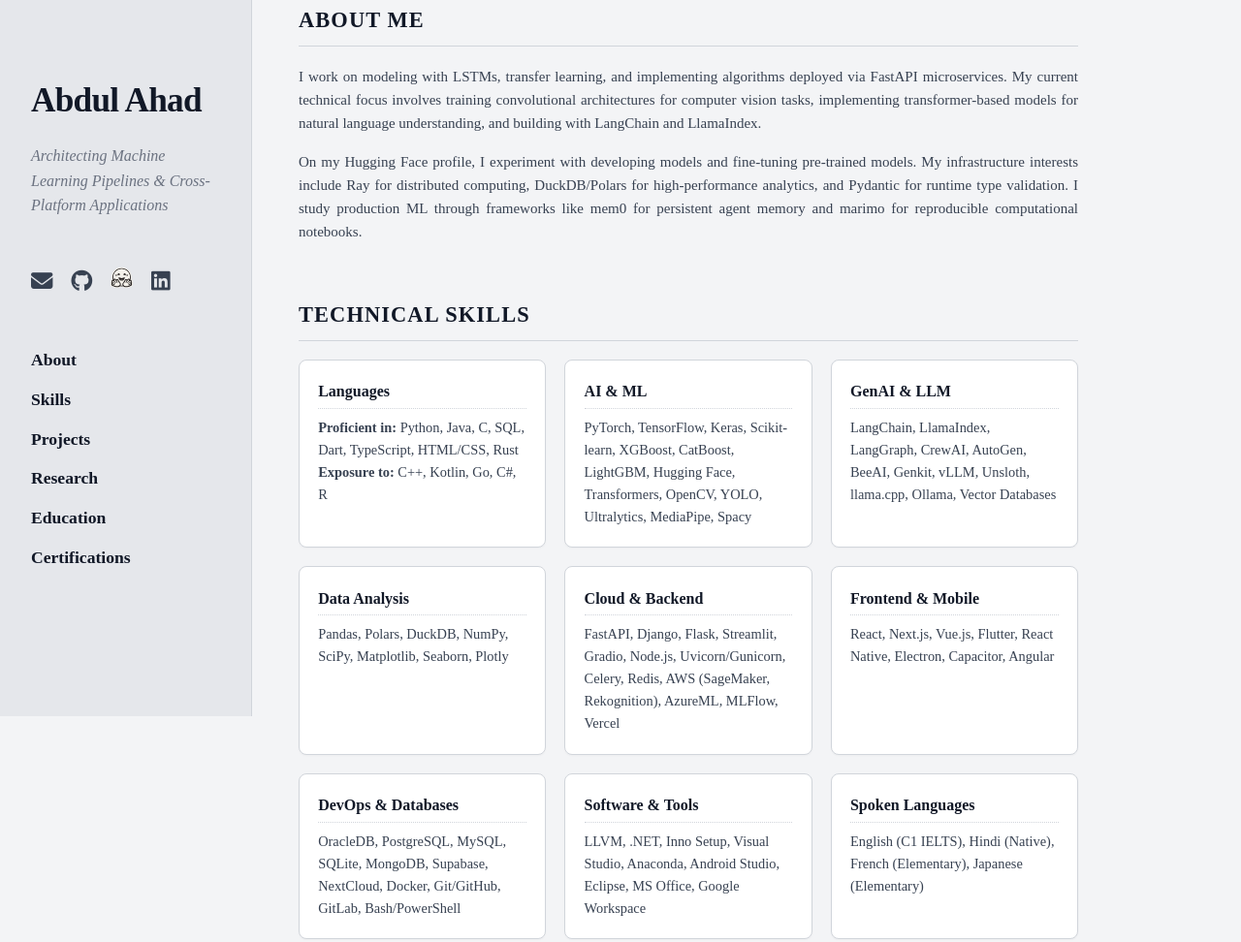
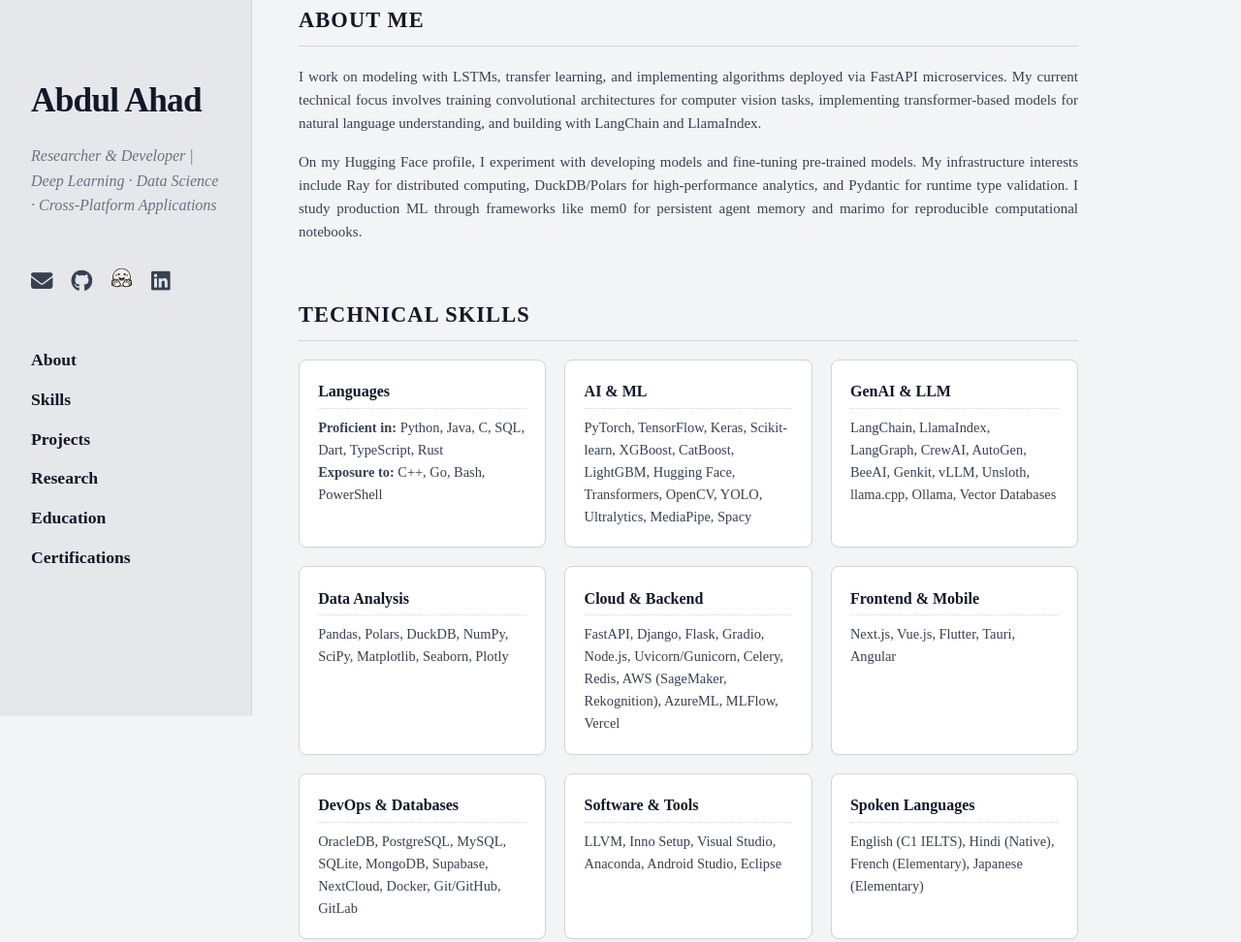
Before and after one commit to 990aa/990aa.github.io, a plain HTML site: page index.html in a window 1280 px wide. Shown: the part 61-1033 px from the top of the page at 97% size. Drawn offline with Linux system fonts and the light colour scheme.

Commit message:
update skills, courses, header

```diff
--- a/index.html
+++ b/index.html
@@ -346,7 +346,7 @@
 
     <aside>
         <h1>Abdul Ahad</h1>
-        <p class="subtitle">Architecting Machine Learning Pipelines & Cross-Platform Applications</p>
+        <p class="subtitle">Researcher & Developer | Deep Learning · Data Science · Cross-Platform Applications</p>
         <div class="social-links">
             <a href="mailto:099ahadabdul@gmail.com" title="Email"><i class="fas fa-envelope"></i></a>
             <a href="https://github.com/990aa" target="_blank" title="GitHub"><i class="fab fa-github"></i></a>
@@ -391,8 +391,8 @@
                 <div class="skill-category">
                     <h3>Languages</h3>
                     <div class="skill-list">
-                        <strong>Proficient in:</strong> Python, Java, C, SQL, Dart, TypeScript, HTML/CSS, Rust<br>
-                        <strong>Exposure to:</strong> C++, Kotlin, Go, C#, R
+                        <strong>Proficient in:</strong> Python, Java, C, SQL, Dart, TypeScript, Rust<br>
+                        <strong>Exposure to:</strong> C++, Go, Bash, PowerShell
                     </div>
                 </div>
                 <div class="skill-category">
@@ -409,19 +409,19 @@
                 </div>
                 <div class="skill-category">
                     <h3>Cloud & Backend</h3>
-                    <div class="skill-list">FastAPI, Django, Flask, Streamlit, Gradio, Node.js, Uvicorn/Gunicorn, Celery, Redis, AWS (SageMaker, Rekognition), AzureML, MLFlow, Vercel</div>
+                    <div class="skill-list">FastAPI, Django, Flask, Gradio, Node.js, Uvicorn/Gunicorn, Celery, Redis, AWS (SageMaker, Rekognition), AzureML, MLFlow, Vercel</div>
                 </div>
                 <div class="skill-category">
                     <h3>Frontend & Mobile</h3>
-                    <div class="skill-list">React, Next.js, Vue.js, Flutter, React Native, Electron, Capacitor, Angular</div>
+                    <div class="skill-list">Next.js, Vue.js, Flutter, Tauri, Angular</div>
                 </div>
                 <div class="skill-category">
                     <h3>DevOps & Databases</h3>
-                    <div class="skill-list">OracleDB, PostgreSQL, MySQL, SQLite, MongoDB, Supabase, NextCloud, Docker, Git/GitHub, GitLab, Bash/PowerShell</div>
+                    <div class="skill-list">OracleDB, PostgreSQL, MySQL, SQLite, MongoDB, Supabase, NextCloud, Docker, Git/GitHub, GitLab</div>
                 </div>
                 <div class="skill-category">
                     <h3>Software & Tools</h3>
-                    <div class="skill-list">LLVM, .NET, Inno Setup, Visual Studio, Anaconda, Android Studio, Eclipse, MS Office, Google Workspace</div>
+                    <div class="skill-list">LLVM, Inno Setup, Visual Studio, Anaconda, Android Studio, Eclipse</div>
                 </div>
                 <div class="skill-category">
                     <h3>Spoken Languages</h3>
@@ -801,8 +801,8 @@
                 </div>
                 <div class="degree">B.Tech. (Honours) Computer Science and Engineering (Specialization AI & ML)</div>
                 <div class="coursework">
-                    <strong>Key Coursework:</strong> Linear Algebra, Calculus, OOP, Quantum Computing, Digital Systems, Discrete Math, Computer Networks and
-                    organization, OS, AI, Cloud Computing, Parallel Computing.
+                    <strong>Key Coursework:</strong> Linear Algebra, Calculus, Object-Oriented Software Development, Discrete Math, AI, DevOps, Cloud Computing, Parallel Computing, Digital Systems, Computer Networks and
+                    organization, OS, Quantum Computing.
                 </div>
             </div>
             <div class="education-item">
@@ -812,7 +812,7 @@
                 </div>
                 <div class="degree">B.S. Data Science and Applications</div>
                 <div class="coursework">
-                    <strong>Key Coursework:</strong> Probability and Optimization, Statistics, DSA, DBMS, Machine Learning, Deep Learning, Generative AI, NLP, LLMs, Computer Vision, MLOps.
+                    <strong>Key Coursework:</strong> Probability and Optimization, Statistics, Data Structures and Algorithms, DBMS, Machine Learning, Deep Learning, Generative AI, NLP, LLMs, Computer Vision, MLOps, Application Development.
                 </div>
             </div>
         </section>
```
